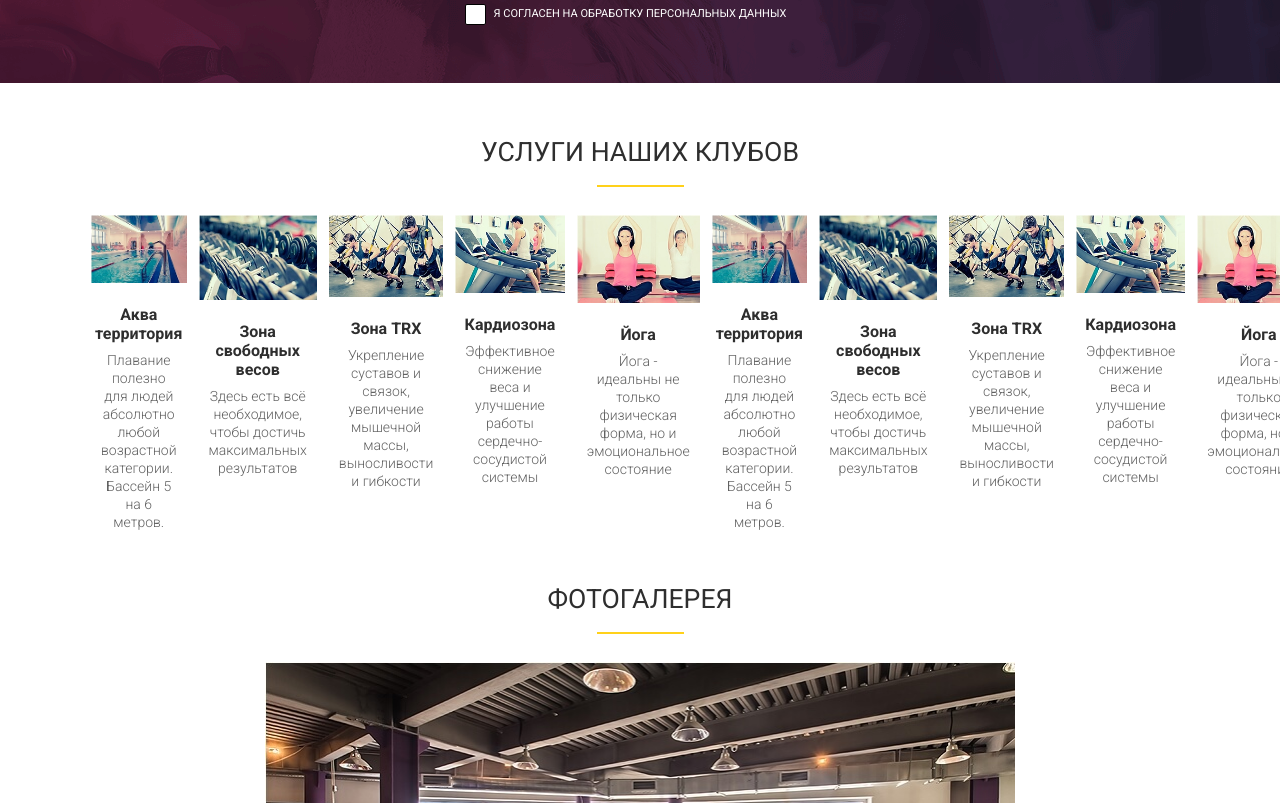
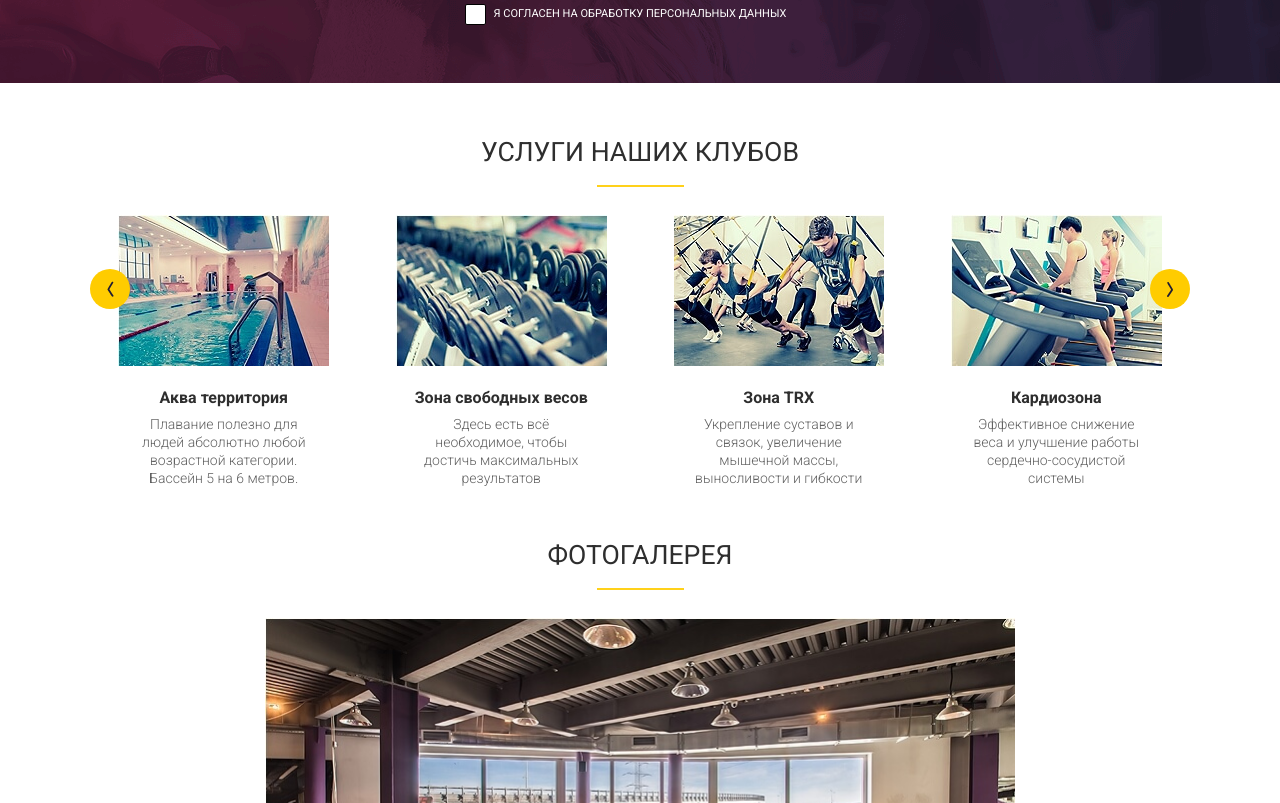
Before and after one commit to hisagy69/middleWork, a website with bundled scripts: page index.html in a window 1280 px wide. Shown: the part 1497-2300 px from the top of the page. Built offline with nearby package versions, Linux system fonts and the light colour scheme.

Commit message:
fix menu button

```diff
--- a/index.html
+++ b/index.html
@@ -216,8 +216,8 @@
     </div>
 </section>
 <section id="services">
+    <h2>услуги наших клубов</h2>
     <div class="wrapper">
-        <h2>услуги наших клубов</h2>
         <div class="services-slider">
             <div class="slide">
                 <img src="images/services-slider/akva.jpg" alt="Аква территория">
--- a/src/index.js
+++ b/src/index.js
@@ -4,11 +4,31 @@ import listShow from './modules/listShow';
 import popup from './modules/popup';
 import './modules/burger';
 import arrowTop from './modules/arrowTop';
+import SliderCarousel from './modules/slider';
 
 
 listShow();
 popup('.open-popup', 'free_visit_form');
 popup('.fixed-gift', 'gift', true);
 popup('.callback-btn', 'callback_form');
-arrowTop('clubs', 'totop')
+arrowTop('clubs', 'totop');
+const slider1 = new SliderCarousel({
+	wrap: '.services-slider',
+	slidesToShow: 4,
+	control: true,
+	infinity: true,
+	responsive: [{
+		breakpoint: 1024,
+		slideToShow: 3
+	},
+	{
+		breakpoint: 768,
+		slideToShow: 2
+	},
+	{
+		breakpoint: 576,
+		slideToShow: 1
+	}]
+});
+slider1.init();
 // burger();
--- a/src/modules/burger.js
+++ b/src/modules/burger.js
@@ -26,5 +26,12 @@ export default (() => {
 				`;
 			}
 		});
+		window.addEventListener('resize', () => {
+			if (innerWidth > 768) {
+				menuButton.style.display = '';
+				menu.style.display = '';
+				topMenu.style.display = '';
+			}
+		});
 	}
 })();
--- /dev/null
+++ b/src/modules/slider.js
@@ -0,0 +1,107 @@
+class SliderCarousel {
+	constructor({wrap, position = 0, slidesToShow = 3, infinity = false, responsive = []}) {
+		this.wrap = document.querySelector(wrap);
+		this.main = this.wrap.parentNode;
+		this.slides = this.wrap.children;
+		this.slidesToShow = slidesToShow;
+		this.option = {
+			position,
+			widthSlides: Math.floor(100 / this.slidesToShow),
+			infinity
+		};
+		this.responsive = responsive;
+	}
+	init() {
+		this.addStyle();
+		this.addArrow();
+		this.controlSlider();
+		this.responseInit();
+	}
+	addStyle() {
+		const style = document.createElement('style');
+		style.id = 'sliderCarousel-style';
+		style.textContent = `
+			.${this.main.className}{
+				overflow: hidden !important;
+			}
+			.${this.wrap.className}{
+				display: flex !important;
+				transition: transform 0.5s !important;
+				will-change: transform !important;
+			}
+			.${this.slides[0].className}{
+				 flex: 0 0 ${this.option.widthSlides}% !important;
+				 margin: auto 0 !important;
+			}
+		`;
+		document.head.append(style);
+	}
+	addArrow() {
+		if (this.slides.length >= 4) {
+			this.prev = document.createElement('button');
+			this.next = document.createElement('button');
+			this.main.style.position = 'relative';
+			this.prev.style.cssText = `
+				position: absolute;
+				top: 25%;
+				transform: translateY(-35%);
+				left: 35px;
+				width: 40px;
+				height: 40px;
+				background: #fc0 url('images/arrow-left.png') no-repeat center;
+				border: none;
+				border-radius: 50%;
+			`;
+			this.next.style.cssText = `
+				position: absolute;
+				top: 25%;
+				transform: translateY(-35%);
+				right: 35px;
+				width: 40px;
+				height: 40px;
+				background: #fc0 url('images/arrow-right.png') no-repeat center;
+				border: none;
+				border-radius: 50%;
+			`;
+			this.main.append(this.prev);
+			this.main.append(this.next);
+		}
+	}
+	prevSlider() {
+		if (this.option.infinity || this.option.position > 0) {
+			--this.option.position;
+			if (this.option.position < 0) {
+				this.option.position = this.slides.length - this.slidesToShow;
+			}
+			this.wrap.style.transform = `
+				translateX(-${this.option.position * this.option.widthSlides}%)
+			`;
+		}
+	}
+	nextSlider() {
+		if (this.option.infinity || this.option.position < this.slides.length - this.slidesToShow) {
+			++this.option.position;
+			if (this.option.position > this.slides.length - this.slidesToShow) {
+				this.option.position = 0;
+			}
+			this.wrap.style.transform = `
+				translateX(-${this.option.position * this.option.widthSlides}%)
+			`;
+		}
+	}
+	controlSlider() {
+		if (this.prev && this.next) {
+			this.prev.addEventListener('click', this.prevSlider.bind(this));
+			this.next.addEventListener('click', this.nextSlider.bind(this));
+		}
+	}
+	responseInit() {
+		if (this.responsive) {
+			const slidesToShowDefault = this.slidesToShow;
+			const allResponse = this.responsive.map(item => {
+				item.breakpoint
+			});
+		}
+	}
+}
+export default SliderCarousel;
```
Also changed, not shown: dist/main.js.
